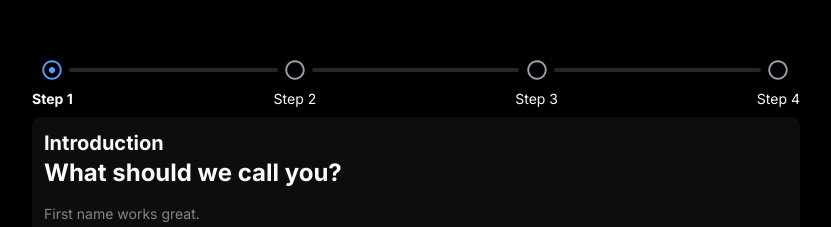
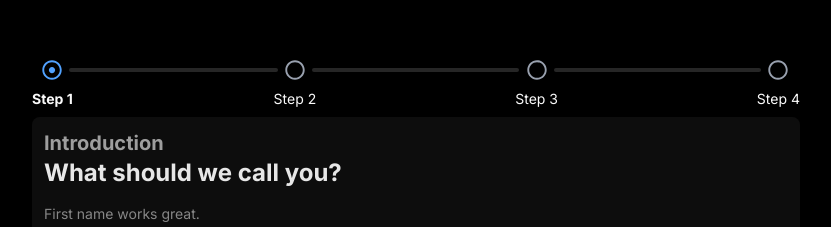
Before and after one commit to DenisDK/Zustand-mini-task, a Next.js app: page / in a window 1280 px wide. Shown: the part 204-431 px from the top of the page, without its empty margins (224-1055 px from the left). Built offline with nearby package versions, Linux system fonts and the light colour scheme.

Commit message:
minor style fix

```diff
--- a/modules/multiStepForm/components/StepOne.tsx
+++ b/modules/multiStepForm/components/StepOne.tsx
@@ -16,8 +16,10 @@ const StepOne = ({
   return (
     <div className="flex flex-col gap-3">
       <div>
-        <h2 className="text-xl font-bold">Introduction</h2>
-        <h3 className="text-2xl font-bold">What should we call you?</h3>
+        <h2 className="text-xl font-bold text-white/60">Introduction</h2>
+        <h3 className="text-2xl font-bold text-white/90">
+          What should we call you?
+        </h3>
       </div>
 
       <div className="">
--- a/modules/multiStepForm/components/StepThree.tsx
+++ b/modules/multiStepForm/components/StepThree.tsx
@@ -50,10 +50,11 @@ const StepThree = ({
 
   return (
     <div className="flex flex-col gap-3">
-      <h3 className="text-xl font-bold">Details</h3>
-
       <div>
-        <h2 className="text-2xl font-bold">What best describes you?</h2>
+        <h2 className="text-xl font-bold text-white/60">Details</h2>
+        <h3 className="text-2xl font-bold text-white/90">
+          What best describes you?
+        </h3>
       </div>
 
       <div className="grid grid-cols-2 gap-2">
--- a/modules/multiStepForm/components/StepTwo.tsx
+++ b/modules/multiStepForm/components/StepTwo.tsx
@@ -56,10 +56,12 @@ const StepTwo = ({
   // );
 
   return (
-    <div className="flex flex-col gap-3 rounded-md">
+    <div className="flex flex-col gap-3">
       <div>
-        <h2 className="text-xl font-bold">Contact</h2>
-        <h3 className="text-2xl font-bold">{"What's"} your email address?</h3>
+        <h2 className="text-xl font-bold text-white/60">Contact</h2>
+        <h3 className="text-2xl font-bold text-white/90">
+          {"What's"} your email address?
+        </h3>
       </div>
 
       <div>
```
